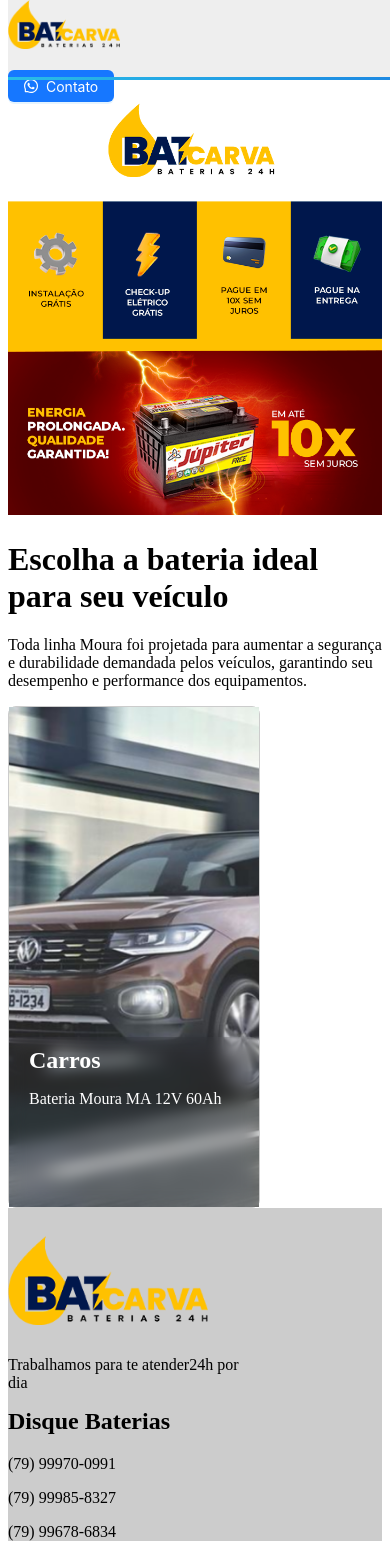
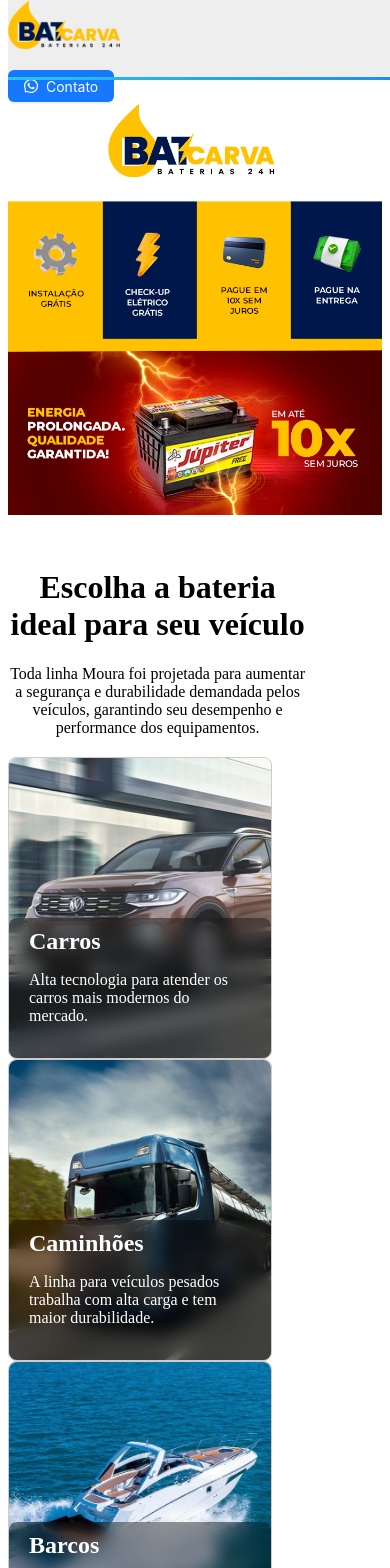
Before and after one commit to OverlinkSolutions/s2net.landingpage, a React (Create React App) app: page / in a window 390 px wide. Shown: the top 1568 px of the page. Built offline with nearby package versions, Linux system fonts and the light colour scheme; the HTML template or start-up script is replaced by a standard one.

Commit message:
FEAT: Responsividade adicionada a área dos cards

```diff
--- a/src/components/Card/card.module.sass
+++ b/src/components/Card/card.module.sass
@@ -2,23 +2,27 @@
     position: relative
     display: flex
     width: 250px
-    height: 500px
+    height: 400px
     border: 1px solid #ccc
     border-radius: 8px
     img
+        border-radius: 8px
         width: 100%
         height: 100%
         object-fit: cover
         object-position: center
 
     &.hovered
+        transform: scale(1.04)
+        transition: all 0.6s ease
         #description
             height: calc(100% - 20px)
-            background: rgba(0, 0, 0, 0.5)
-            transition: all 0.8s ease
+            background: rgba(0, 0, 0, 0.7)
+            transition: all 0.6s ease
     &:not(.hovered)
+        transition: all 0.5s ease
         #description
-            transition: all 0.5s ease-in
+            transition: all 0.4s ease-in
 
 
 #description
@@ -28,9 +32,17 @@
     height: 30%
     padding: 10px 20px
     color: white
+    background: rgba(0, 0, 0, 0.4)
     backdrop-filter: blur(8px)
     border-radius: 8px
     #title
         font-size: 1.5rem
         font-weight: 600
         margin: 0
+
+@media screen and (max-width: 768px)
+    #container
+        width: 70%
+        height: 300px
+    #description
+        height: 40%
--- a/src/components/Card/index.tsx
+++ b/src/components/Card/index.tsx
@@ -9,15 +9,8 @@
   longDescription: string;
 }
 
-const props: CardProps = {
-  title: "Carros",
-  imageSrc: carro,
-  shortDescription: "Bateria Moura MA 12V 60Ah",
-  longDescription:
-    "A bateria Moura MA 12v 60Ah é perfeita para você, fornecendo maior durabilidade e segurança para seu veículo.",
-};
 
-export default function Card() {
+export default function Card(props: CardProps) {
   const [isHovered, setIsHovered] = React.useState(false);
 
   return (
--- a/src/components/ChooseBattery/choosebattery.module.sass
+++ b/src/components/ChooseBattery/choosebattery.module.sass
@@ -0,0 +1,28 @@
+#container
+    flex-direction: row
+    margin: 50px 0
+
+#description
+    height: 100%
+    width: 30%
+    margin: 0 0 0 40px
+    justify-content: start
+
+#cards
+    margin: 30px 0
+    gap: 10px
+    width: 80%
+
+
+@media screen and (max-width: 768px)
+    #container
+        flex-direction: column
+    #description
+        width: 80%
+        justify-content: center
+        text-align: center
+        margin: 0
+    #cards
+        width: 100%
+        margin: 20px 0 0 0
+        gap: 20px
--- a/src/components/ChooseBattery/index.tsx
+++ b/src/components/ChooseBattery/index.tsx
@@ -1,16 +1,63 @@
 import * as React from "react";
 import Card from "../Card";
+import chooseBattery from "./choosebattery.module.sass";
+
+import carro from "../../assets/images/carro.webp";
+import moto from "../../assets/images/moto.webp";
+import barco from "../../assets/images/barco.webp";
+import caminhao from "../../assets/images/caminhao.webp";
+import carga from "../../assets/images/carga.webp";
+import torre from "../../assets/images/torre.webp";
 
 export default function ChooseBattery() {
   return (
-    <div>
-      <h1>Escolha a bateria ideal para seu veículo</h1>
-      <p>
-        Toda linha Moura foi projetada para aumentar a segurança e durabilidade
-        demandada pelos veículos, garantindo seu desempenho e performance dos
-        equipamentos.
-      </p>
-      <Card/>
+    <div id={chooseBattery.container} className="container">
+      <div id={chooseBattery.description} className="container column">
+        <h1>Escolha a bateria ideal para seu veículo</h1>
+        <p>
+          Toda linha Moura foi projetada para aumentar a segurança e
+          durabilidade demandada pelos veículos, garantindo seu desempenho e
+          performance dos equipamentos.
+        </p>
+      </div>
+      <div id={chooseBattery.cards} className="container autowrap">
+        <Card
+          title="Carros"
+          imageSrc={carro}
+          shortDescription="Alta tecnologia para atender os carros mais modernos do mercado."
+          longDescription="As baterias disponíveis na BatCarva possuem alta tecnologia para atender os carros mais modernos do mercado, produzidas com rigorosos processos de qualidade. "
+        />
+        <Card
+          title="Caminhões"
+          imageSrc={caminhao}
+          shortDescription="A linha para veículos pesados trabalha com alta carga e tem maior durabilidade."
+          longDescription="A linha para veículos pesados trabalha com alta carga e tem maior durabilidade, garantindo o melhor desempenho para o seu caminhão."
+        />
+        <Card
+          title="Barcos"
+          imageSrc={barco}
+          shortDescription="A linha de baterias náuticas foi desenvolvida para atender as necessidades no mar."
+          longDescription="A linha de baterias náuticas foi desenvolvida para atender as necessidades dos barcos, lanchas e motores de popa, com alta tecnologia e durabilidade."
+        />
+        <Card
+          title="Veículos de carga"
+          imageSrc={carga}
+          shortDescription="Desenvolvida para garantir a máxima produtividade do seu pátio."
+          longDescription="Desenvolvida para garantir a máxima produtividade do seu parque de empilhadeiras, transpaleteiras, paleteiras e outras máquinas elétricas, nossa linha de baterias tracionárias é a mais completa do mercado."
+        />
+        <Card
+          title="Motos"
+          imageSrc={moto}
+          shortDescription="Com baixo consumo de água, ideal para veículos de duas rodas."
+          longDescription="Consome pouquíssima água e, por isso, é livre de manutenção. Ideal para motos, ciclomotores e quadriciclos."
+        />
+        <Card
+          title="Estacionárias"
+          imageSrc={torre}
+          shortDescription="Produzida sob um alto regime de qualidade para entregar a maior eficiência e confiabilidade."
+          longDescription="Produzida sob um alto regime de qualidade para entregar a maior eficiência e confiabilidade para as operações,  Projetadas para atender as mais severas condições climáticas da América do Sul, atendem à normas mundiais."
+        />
+      </div>
     </div>
   );
 }
```
